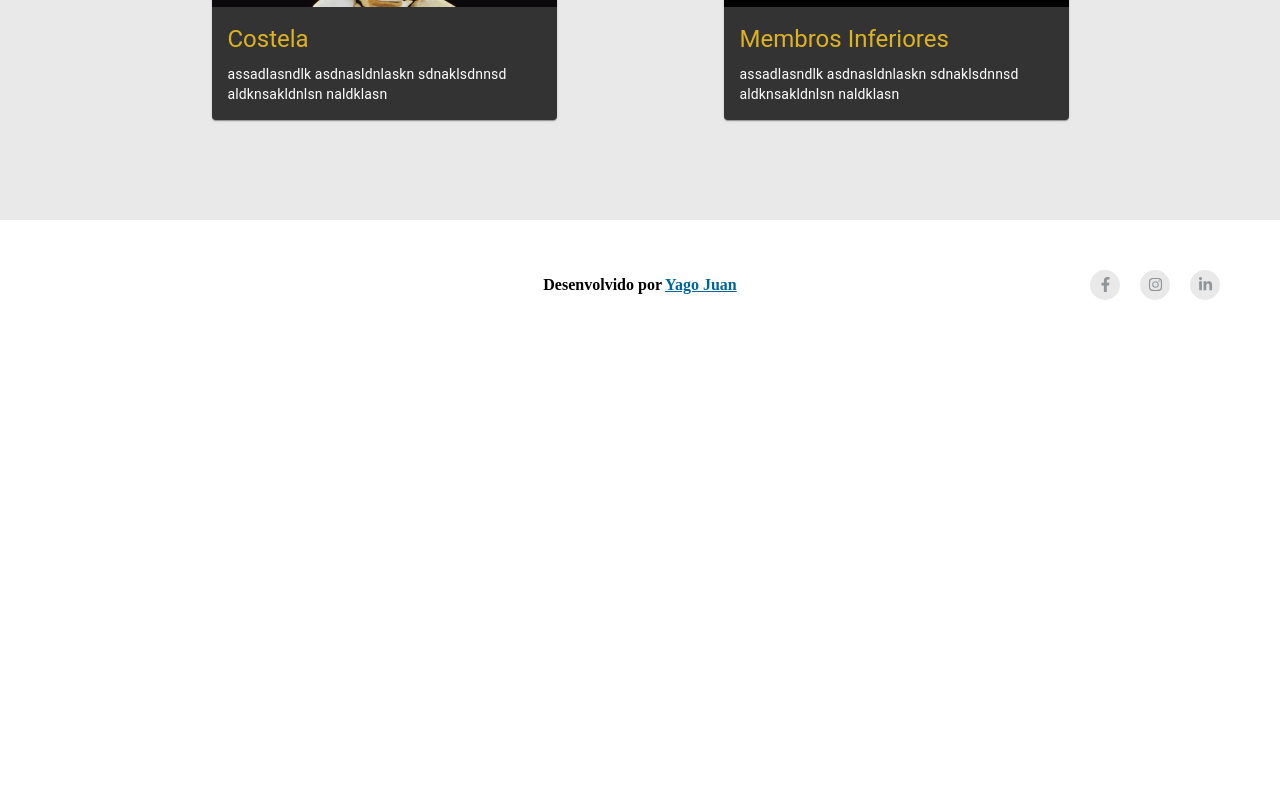
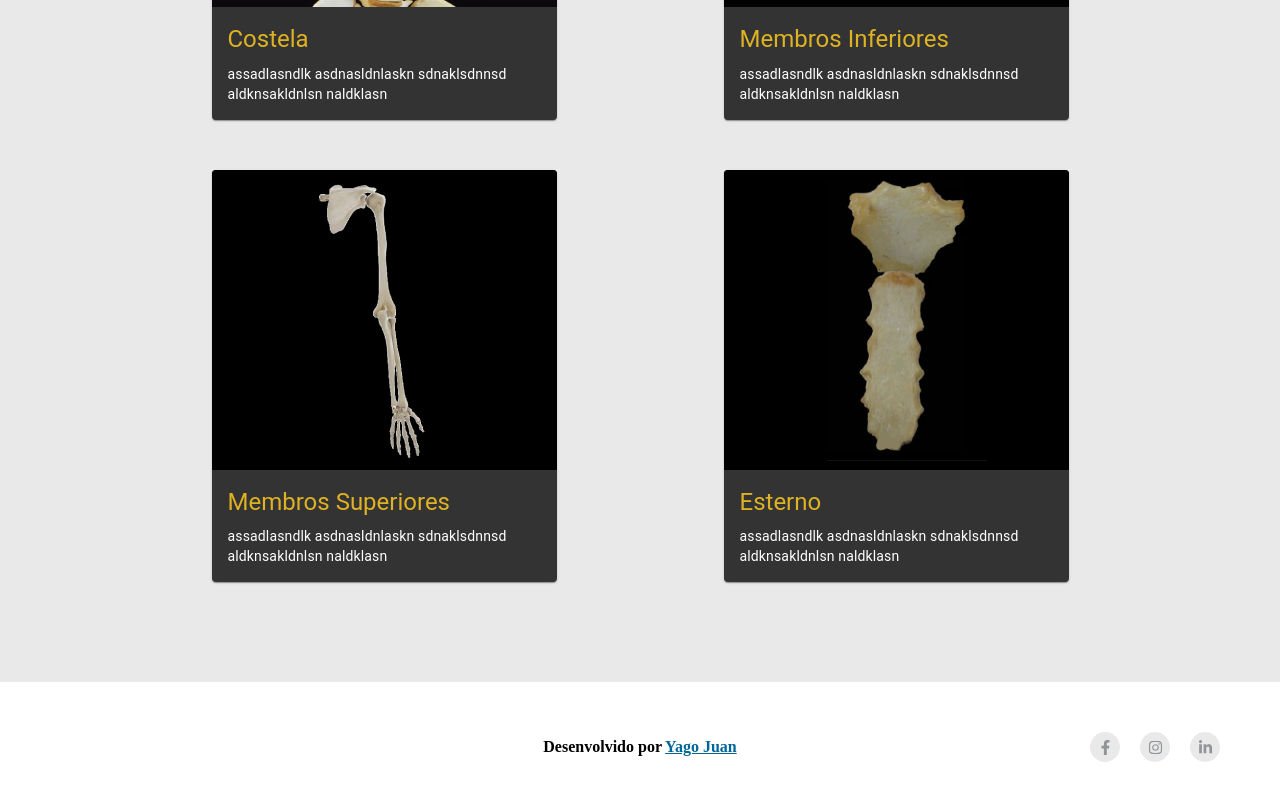
Before and after one commit to YagoYJ/Radinamico, a React (Create React App) app: page /anatomia in a window 1280 px wide. Shown: the part 1289-2089 px from the top of the page. Before the commit the page ends 1639 px from the top, so only its background shows below. Built offline with nearby package versions, Linux system fonts and the light colour scheme.

Commit message:
Finalizando os cards com os grupos de ossos

```diff
--- a/src/pages/Anatomy/index.tsx
+++ b/src/pages/Anatomy/index.tsx
@@ -37,6 +37,20 @@ export default function Anatomy() {
             paragraph="assadlasndlk asdnasldnlaskn sdnaklsdnnsd aldknsakldnlsn naldklasn"
             slug="membros-inferiores"
           />
+          <MediaCard
+            imageTitle="Membros superiores"
+            imageUrl="assets/membros-superiores.png"
+            title="Membros Superiores"
+            paragraph="assadlasndlk asdnasldnlaskn sdnaklsdnnsd aldknsakldnlsn naldklasn"
+            slug="membros-superiores"
+          />
+          <MediaCard
+            imageTitle="Esterno"
+            imageUrl="assets/esterno.png"
+            title="Esterno"
+            paragraph="assadlasndlk asdnasldnlaskn sdnaklsdnnsd aldknsakldnlsn naldklasn"
+            slug="esterno"
+          />
         </MainContainer>
       </main>
       <Footer />
```
Also changed, not shown: public/assets/esterno.png (added), public/assets/membros-superiores.png (added).
